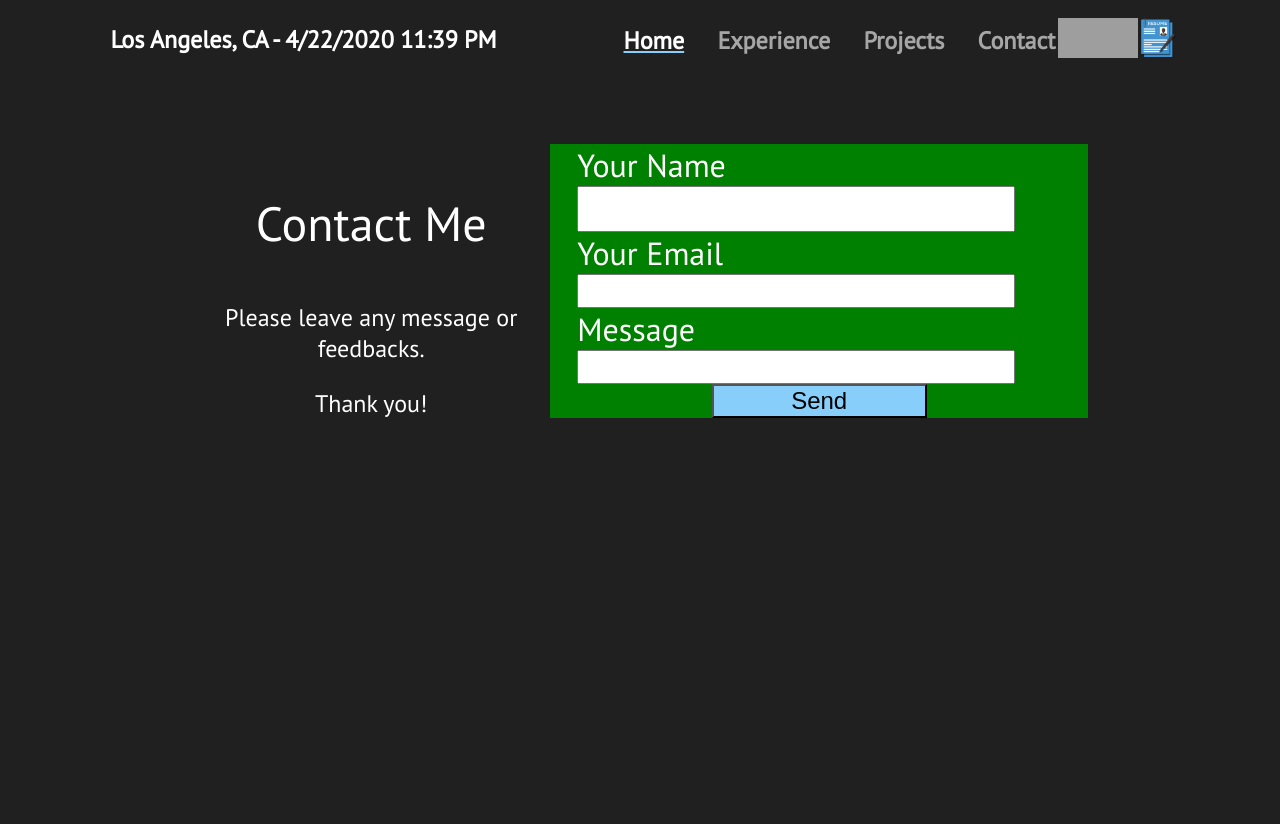
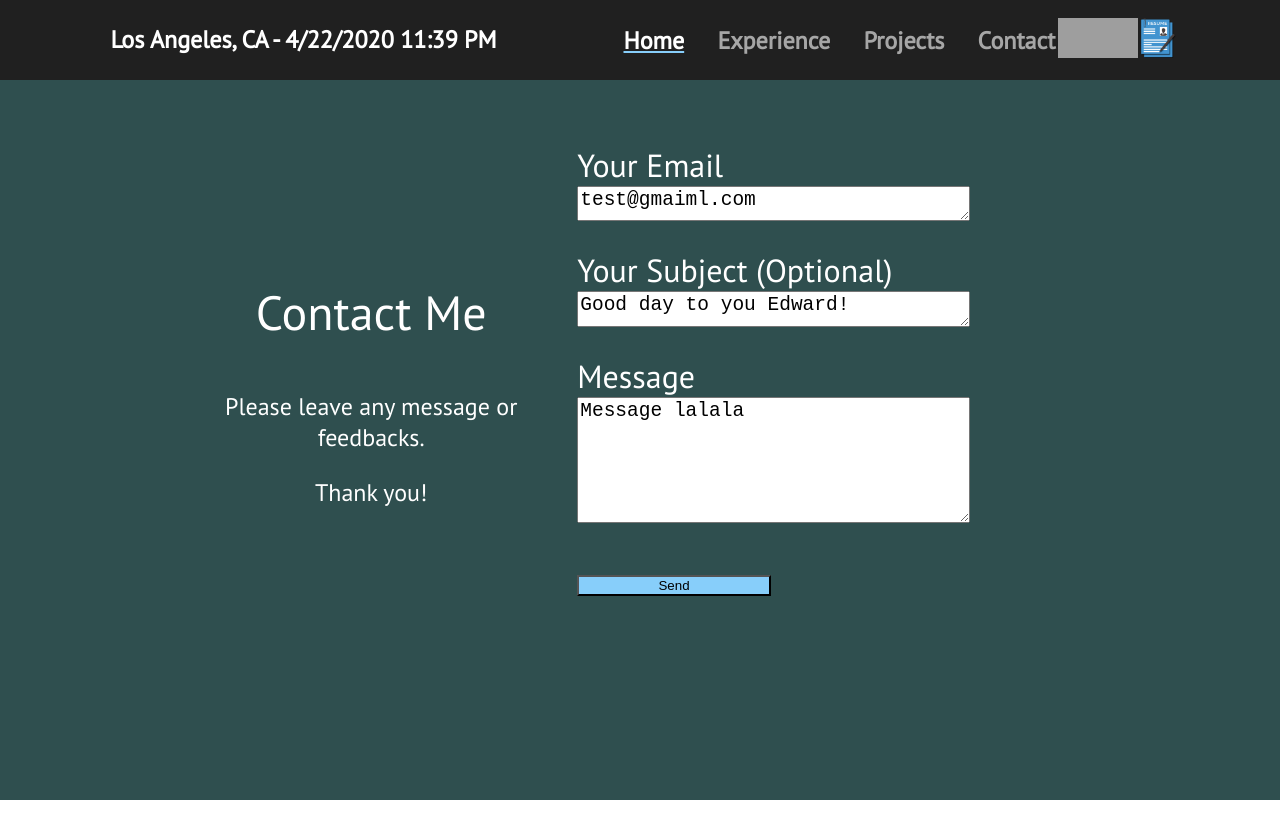
Before and after one commit to edistyping/ek-portfolio-new, a React (Create React App) app: page /contact in a window 1280 px wide. After the commit the page ends 800 px from the top, so only its background shows below. Built offline with nearby package versions, Linux system fonts and the light colour scheme; grey boxes are pictures that could not be loaded.

Commit message:
-Contact: Replaced with textarea. Needs email submission

```diff
--- a/src/components/Contact.js
+++ b/src/components/Contact.js
@@ -2,11 +2,34 @@ import React from 'react';
 
 import '../css/Contact.css'
 
-const Contact = () => {
+class Contact extends React.Component {
+
+    constructor(props){
+        super(props);
+        this.state = {
+            email: 'test@gmaiml.com',
+            subject: 'Good day to you Edward! ',
+            message: 'Message lalala',
+        };
+        this.handleChange1 = this.handleChange1.bind(this);
+        this.handleChange2 = this.handleChange2.bind(this);
+        this.handleChange3 = this.handleChange3.bind(this);
+    }
+
+    handleChange1(event){
+        this.setState({email: event.target.value});
+    }
+    handleChange2(event){
+        this.setState({subject: event.target.value});
+    }
+    handleChange3(event){
+        this.setState({message: event.target.value});
+    }
 
 
+    render() {
         return (
-        <div style={{borderColor: "silver", minHeight: "85vh"}}>
+            <div style={{backgroundColor: "darkslategrey", minHeight: "90vh", overflow: "auto"}}>
                 <div className="main-contact">
                     <div className="contact-left">
                         <p>Contact Me</p>
@@ -14,29 +37,31 @@ const Contact = () => {
                         <p style={{fontSize: "0.5em"}}>Thank you!</p>
                     </div>
 
-                <form className="contact-right">
+                    <div className="contact-right">
+                    <form>
                         <label>
-                    <p>Your Name</p>
-                    <input type="text" style={{width:"80%", height: "5vh",}}/>
+                        <p>Your Email</p>
+                        <textarea value={this.state.email} onChange={this.handleChange1}/>
                         </label>
 
                         <label>
-                    <p>Your Email</p>
-                    <input type="text" style={{width:"80%"}}/>
+                        <p>Your Subject (Optional)</p>
+                        <textarea value={this.state.subject} onChange={this.handleChange2}/>
                         </label>
 
                         <label>
                         <p>Message</p>
-                    <input type="text" style={{width: "80%", }}/>
+                        <textarea style={{height: "15vh"}} value={this.state.message} onChange={this.handleChange3}/>
+
                         </label>
 
-                    <input type="submit" value="Send" style={{textAlign: "center", width: "40%", height: "8%", margin: "auto", backgroundColor: "lightskyblue"}}/>
+                        <input type="submit" value="Send" style={{textAlign: "center", width: "40%", height: "8%", margin: "5% auto", backgroundColor: "lightskyblue"}}/>
                     </form>
-
-
+                    </div>
                 </div>
             </div>
         )
     }
+}
 
 export default Contact;
--- a/src/css/Contact.css
+++ b/src/css/Contact.css
@@ -1,10 +1,13 @@
 .main-contact {
     width: 70%;
-    height: 70%;
+    height: fit-content;
     margin: 5% auto;
+
 
     display: flex;
     flex-direction: row;
+
+
 }
 
 .contact-left {
@@ -21,21 +24,29 @@
     height: 100%;
     display: flex;
     flex-direction: column;
-
     color: white;
-    background-color: green;
 
 }
 
-.contact-right p{
-    font-size: 2em;
-    margin: 0 0 0 5%;
+.contact-right form{
+
+    margin: auto;
+    width: 90%;
 
 }
 
-.contact-right input{
+
+.contact-right p{
+    font-size: 2em;
+    padding: 0;
+    margin: auto;
+
+}
+
+.contact-right textarea{
     font-size: 1.5em;
-    margin: 0 0 0 5%;
-
-    text-align: justify;
+    text-align: left;
+    margin-bottom: 5%;
+    width: 80%;
+    height: 1.5em;
 }
```
Lines whose indentation alone changed are shown as unchanged.
